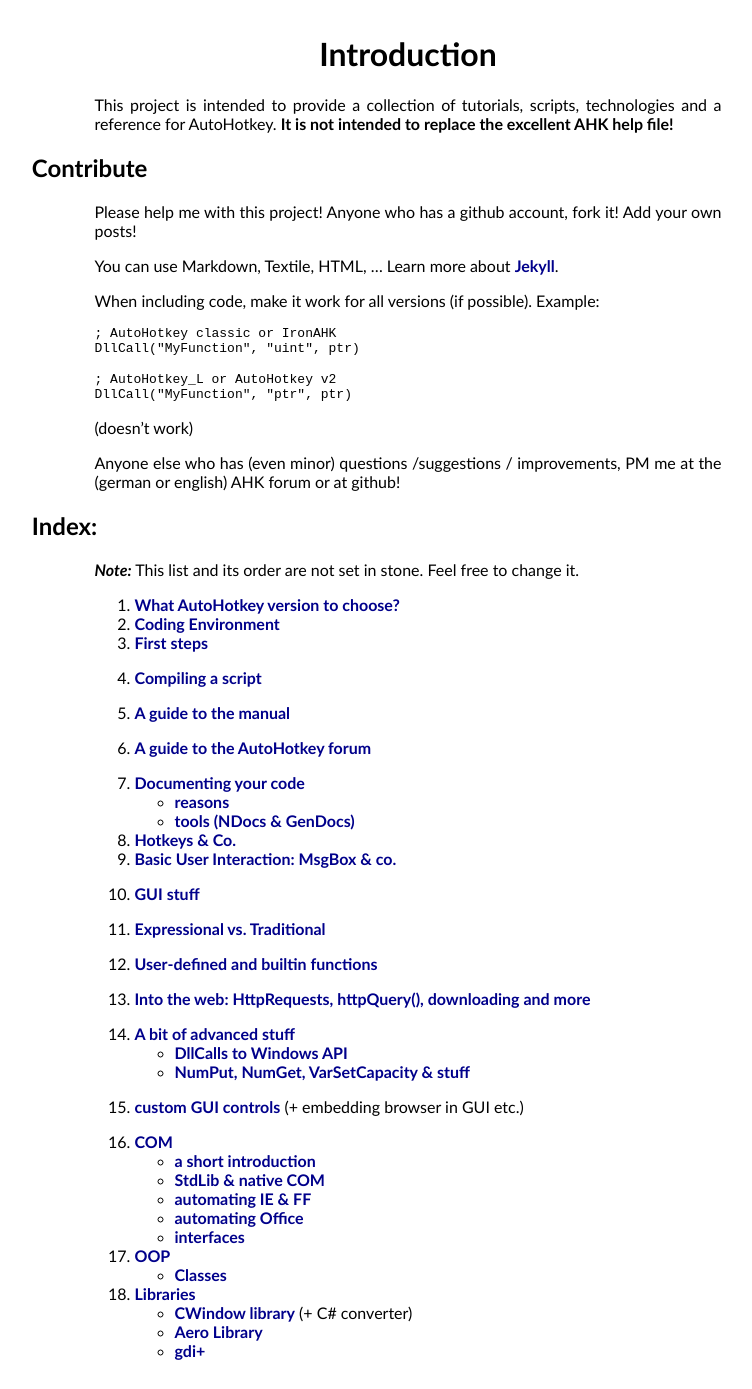
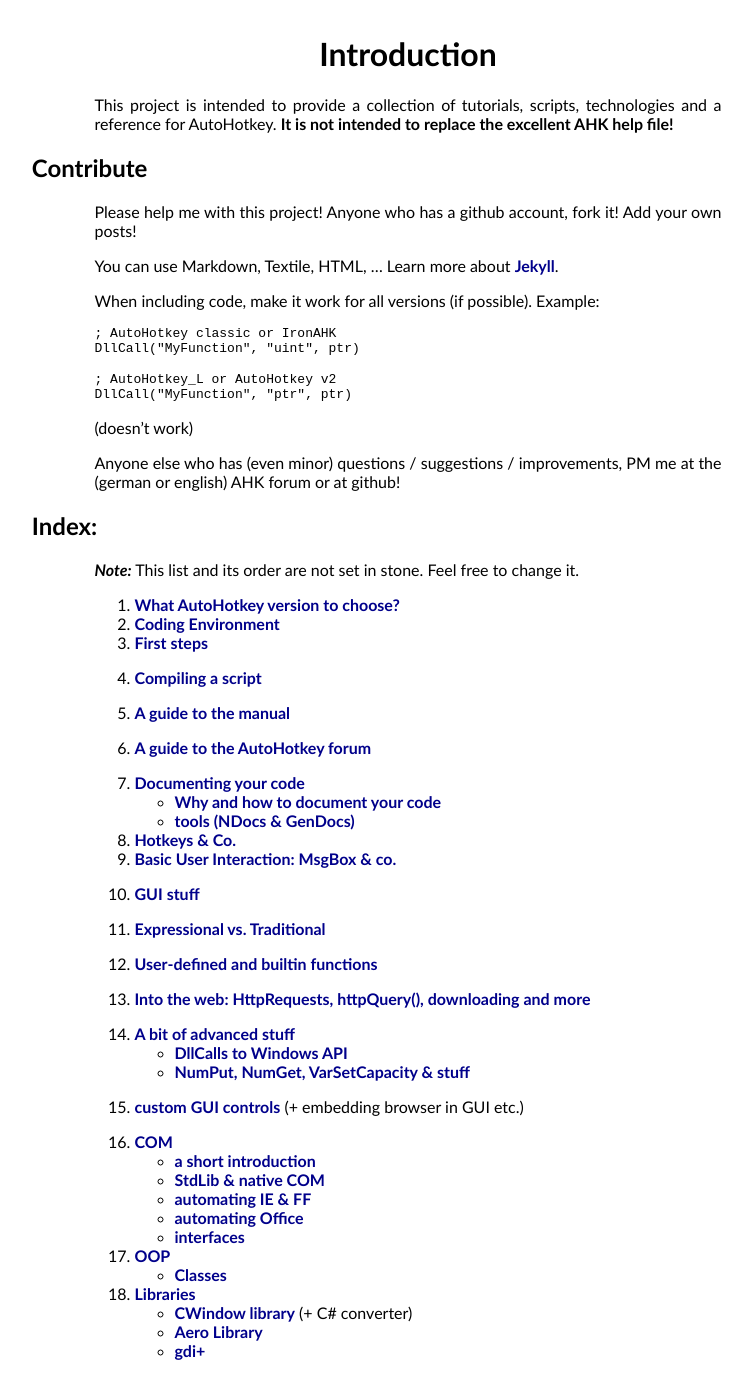
Before and after one commit to maul-esel/ahkbook, a Jekyll site: the page built from en/_posts/2011-10-29-Introduction.markdown, in a window 1280 px wide. Shown: the whole page, without its empty margins (232-984 px from the left). Built offline with Jekyll 4.4.1, drawn with Linux system fonts in a browser that asks for light colours.

Commit message:
minor change to index

```diff
--- a/en/_posts/2011-10-29-Introduction.markdown
+++ b/en/_posts/2011-10-29-Introduction.markdown
@@ -28,7 +28,7 @@ DllCall("MyFunction", "ptr", ptr)
 
 (doesn't work)
 
-Anyone else who has (even minor) questions /suggestions / improvements, PM me at the (german or english) AHK forum or at github!
+Anyone else who has (even minor) questions / suggestions / improvements, PM me at the (german or english) AHK forum or at github!
 
 ## Index:
 ***Note:*** This list and its order are not set in stone. Feel free to change it.
@@ -42,7 +42,7 @@ Anyone else who has (even minor) questions /suggestions / improvements, PM me at
 6. [A guide to the AutoHotkey forum]()
 
 7. [Documenting your code]()
-	- [reasons]()
+	- [Why and how to document your code]()
 	- [tools (NDocs & GenDocs)]()
 
 8. [Hotkeys & Co.]()
```
